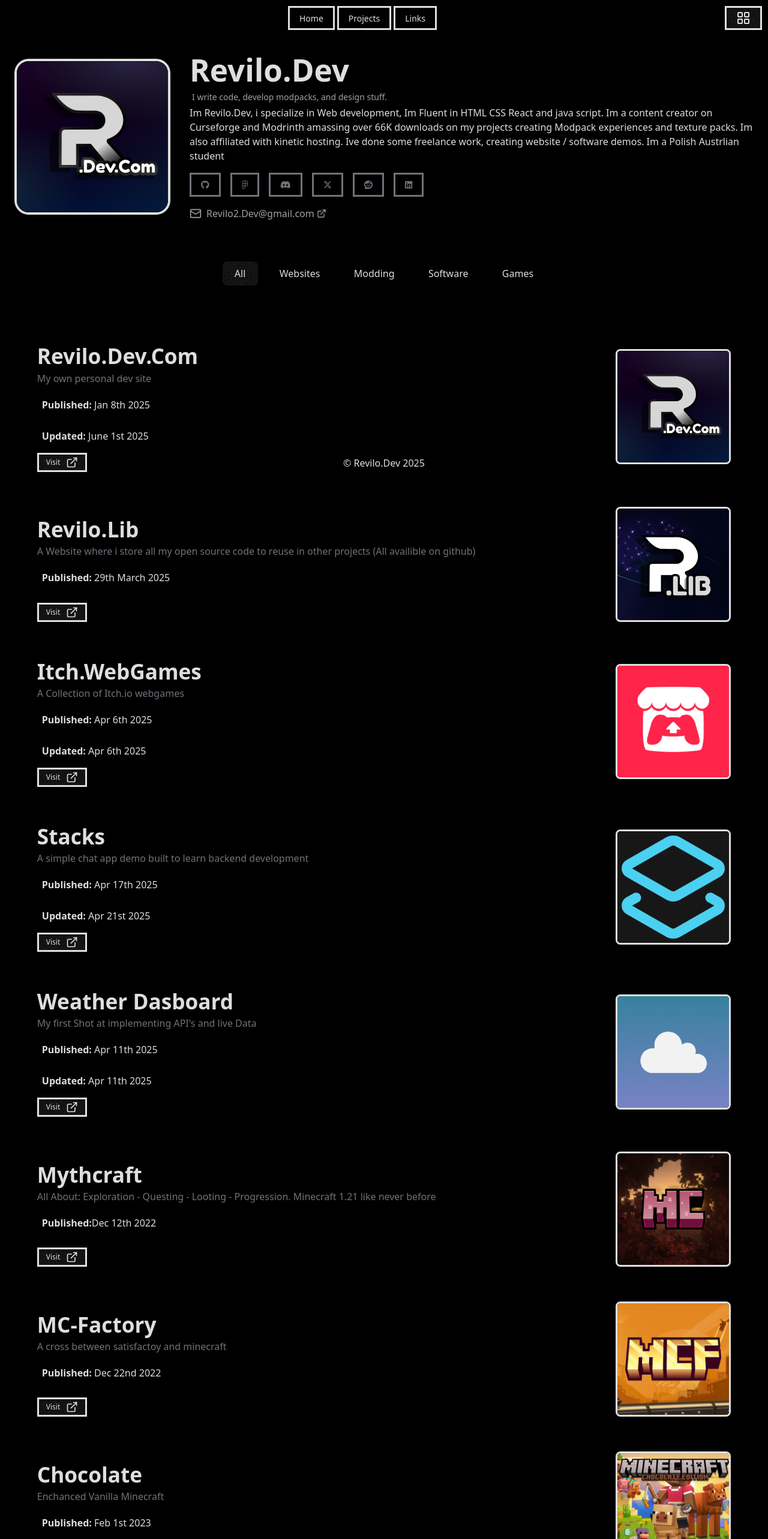
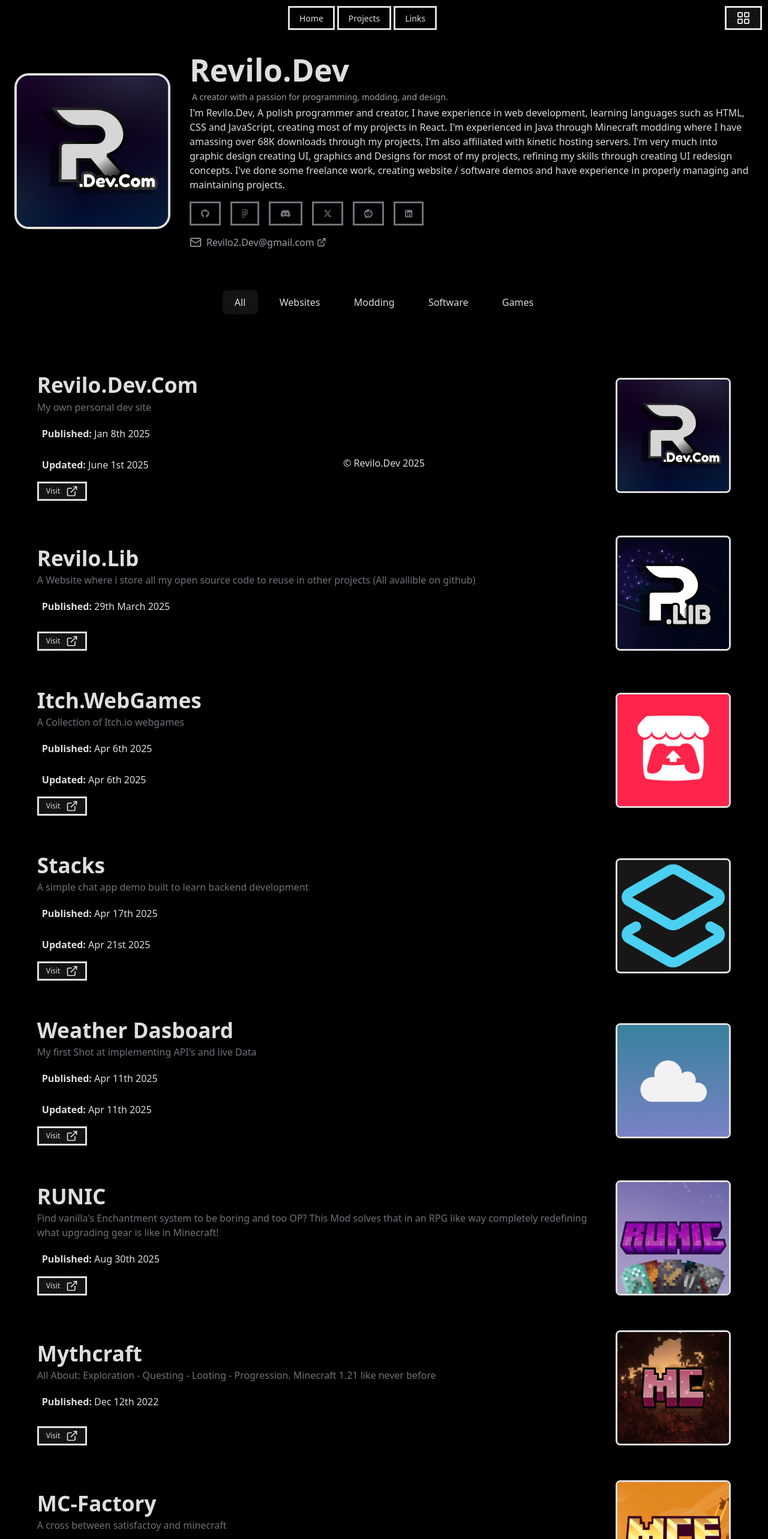
Before and after one commit to Revilo-Dev/Revilo.Dev.Com, a React (Vite) app: page /Projects in a window 1280 px wide. Shown: the top 2566 px of the page at 60% size. Built offline with nearby package versions, Linux system fonts and the light colour scheme.

Commit message:
status update

```diff
--- a/src/components/HeaderCard.jsx
+++ b/src/components/HeaderCard.jsx
@@ -13,14 +13,14 @@
       <img className='AH-Pulse rounded-3xl w-40 h-40 md:w-65 md:h-65 object-cover mb-6 md:mb-0 md:mr-8 border-4 border-primary mx-auto md:mx-0 self-center' src="/assets/revilo.png" alt="Revilo.Dev Icon" />
       <div className='flex flex-col items-center md:items-start text-center md:text-left'>
         <a href='https://github.com/Revilo-Dev/Revilo.Dev.com' ><h1 className='text-4xl font-bold mb-1 text-primary AH-Underline'>Revilo.Dev</h1></a>
-        <p className='text-sm text-zinc-400 m-1 p-0'>I write code, develop modpacks, and design stuff.</p>
-        <p className='mb-4'>Im Revilo.Dev, i specialize in Web development, Im Fluent in HTML CSS React and java script. Im a content creator on Curseforge and Modrinth amassing over 66K downloads on my projects creating Modpack experiences and texture packs. Im also affiliated with kinetic hosting. Ive done some freelance work, creating website / software demos. Im a Polish Austrlian student</p>
+        <p className='text-sm text-zinc-400 m-1 p-0'>A creator with a passion for programming, modding, and design.</p>
+        <p className='mb-4'>I'm Revilo.Dev, A polish programmer and creator, I have experience in web development, learning languages such as HTML, CSS and JavaScript, creating most of my projects in React. I'm experienced in Java through Minecraft modding where I have amassing over 68K downloads through my projects, I'm also affiliated with kinetic hosting servers. I'm very much into graphic design creating UI, graphics and Designs for most of my projects, refining my skills through creating UI redesign concepts. I've done some freelance work, creating website / software demos and have experience in properly managing and maintaining projects. </p>
         <div className='flex space-x-4 mb-4'>
         <a href="https://github.com/Revilo-Dev" className="text-zinc-500 hover:text-primary btn btn-soft AH-Glow" aria-label="GitHub"><FontAwesomeIcon icon={faGithub} /></a>
         <a href="https://www.figma.com/@revilodev" className="text-zinc-500 hover:text-primary btn btn-soft AH-Glow" aria-label="Figma"><FontAwesomeIcon icon={faFigma} /></a>
-        <a href="#" className="text-zinc-500 hover:text-primary btn btn-soft AH-Glow" aria-label="Discord"><FontAwesomeIcon icon={faDiscord} /></a>
+        <a href="https://discord.gg/DARzByw6VW" className="text-zinc-500 hover:text-primary btn btn-soft AH-Glow" aria-label="Discord"><FontAwesomeIcon icon={faDiscord} /></a>
         <a href="https://x.com/ReviloDev" className="text-zinc-500 hover:text-primary btn btn-soft AH-Glow" aria-label="X/Twitter"><FontAwesomeIcon icon={faXTwitter} /></a>
-        <a href="https://www.reddit.com/user/revilo224/" className="text-zinc-500 hover:text-primary btn btn-soft AH-Glow" aria-label="Reddit"><FontAwesomeIcon icon={faReddit} /></a>
+        <a href="https://www.reddit.com/user/revilodev/" className="text-zinc-500 hover:text-primary btn btn-soft AH-Glow" aria-label="Reddit"><FontAwesomeIcon icon={faReddit} /></a>
         <a href="#" className="text-zinc-500 hover:text-primary btn btn-soft AH-Glow" aria-label="LinkedIn"><FontAwesomeIcon icon={faLinkedin} /></a>
         </div>
         <div className=' AH-Pulse AH-Underline flex items-center text-zinc-400 hover:text-primary'>
--- a/src/pages/Home.jsx
+++ b/src/pages/Home.jsx
@@ -14,7 +14,7 @@
         <InfoCard
           title={"Programming Languages"}
           subtitle={"My knowlege in programming languages"}
-          row1={<p><b>Basic knowlegde:</b> Python, C# </p>}
+          row1={<p><b>Fundamentals:</b> Python, C# </p>}
           row2={<p><b>Intermediate:</b> Java.Script, Swift, Java</p>}
           row3={<p><b>Experienced:</b> GD.Script, HTML, CSS, React.JS </p>}
         />
@@ -30,15 +30,15 @@
         <InfoCard
         title={"Software"}
         subtitle={"Software im experienced in using"}
-        row1={<p>Firebase Studio <b>:</b> Github <b>:</b> Figma <b>:</b> Godot <b>:</b> Visual Studio <b>:</b> Firebase hosting <b>:</b> Asprite</p>}
+        row1={<p>Intellij Idea <b>:</b> Firebase Studio <b>:</b> Github <b>:</b> Figma <b>:</b> Godot <b>:</b> Visual Studio <b>:</b> Firebase hosting <b>:</b> MongoDB <b>:</b> Asprite</p>}
         />
 
         <InfoCard
-        title={"Hobbies"}
-        subtitle={"My hobbies and interests"}
-        row1={<p><b>Development:</b> Mainly Fullstacks development with prior knowlegde in game development</p>}
-        row2={<p><b>Modding:</b> I create and maintain modded minecraft experiences on Curseforge</p>}
-        row3={<p><b>Design:</b> I design all my own assets and graphics on Figma, I like creating UI concepts and redesigns</p>}
+        title={"Skills"}
+        subtitle={"My skills and interests"}
+        row1={<p><b>Development:</b> Ive created multiple fullstack web applications and refine my skills in creation every day</p>}
+        row2={<p><b>Modding:</b> Im a Java minecraft modder, which tought me how to properly develop manage and plan large projects</p>}
+        row3={<p><b>Design:</b> Desining all my own assets and graphics on Figma, ive learned key graphic design principles and refine my abilites constantly</p>}
 
         />
 
--- a/src/pages/Projects.jsx
+++ b/src/pages/Projects.jsx
@@ -71,12 +71,24 @@
     tag: 'Websites',
   },
   {
+    title: "RUNIC",
+    subtitle: "Find vanilla's Enchantment system to be boring and too OP? This Mod solves that in an RPG like way completely redefining what upgrading gear is like in Minecraft!",
+    img: '/assets/runic.png',
+    description: '',
+    rows: [
+      { content: <p><b>Published:</b> Aug 30th 2025</p> },
+    ],
+    linkUrl: 'https://www.curseforge.com/minecraft/mc-mods/runic-enhancements',
+    linkname: 'Visit',
+    tag: 'Modding',
+  },
+  {
     title: "Mythcraft",
     subtitle: "All About: Exploration - Questing - Looting - Progression. Minecraft 1.21 like never before",
     img: '/assets/MC5.png',
     description: '',
     rows: [
-      { content: <p><b>Published:</b>Dec 12th 2022</p> },
+      { content: <p><b>Published:</b> Dec 12th 2022</p> },
     ],
     linkUrl: 'https://www.curseforge.com/minecraft/modpacks/mythcrafts',
     linkname: 'Visit',
@@ -168,9 +180,9 @@
   },
   {
     title: "Twilight Zone",
-    subtitle: "",
+    subtitle: "My very first published game",
     img: '/assets/Twilight.png',
-    description: 'My very first published game',
+    description: '',
     rows: [
       { content: <p><b>Published:</b> Dec 13th 2024</p> },
       { content: <p><b>Updated:</b> Dec 13th 2024</p> },
```
Also changed, not shown: public/assets/chocolate.png, public/assets/runic.png (added).
